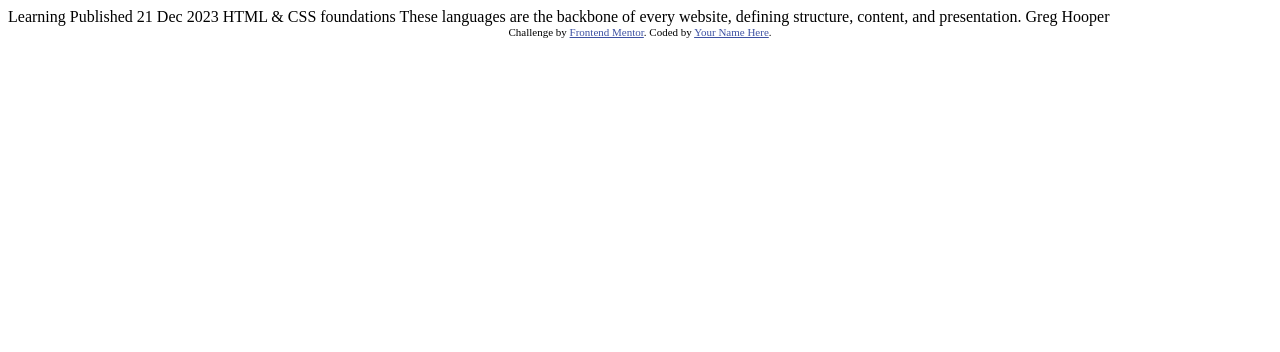
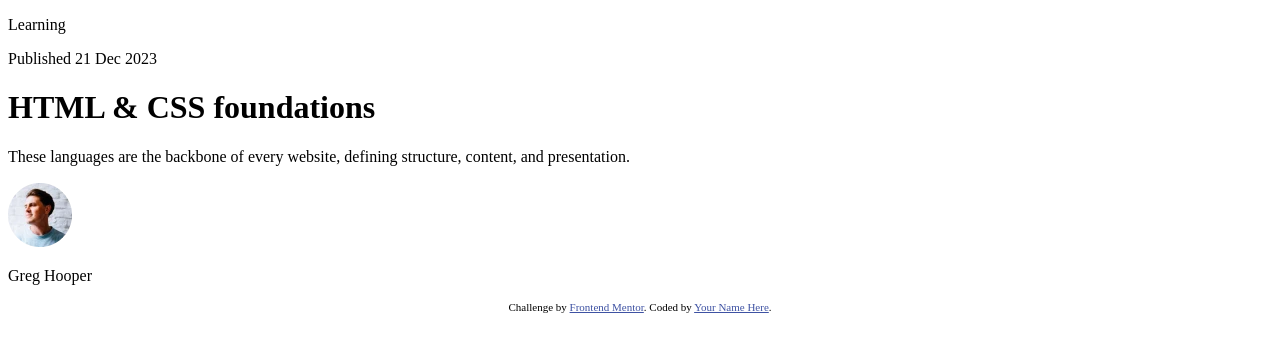
Before and after one commit to djmills89/BlogCard, a plain HTML site: page index.html in a window 1280 px wide. Drawn offline with Linux system fonts and the light colour scheme.

Commit message:
Initial structure

```diff
--- a/index.html
+++ b/index.html
@@ -16,19 +16,20 @@
 </head>
 <body>
 
-  Learning
+  <main class="card">
+    <div class="container">
+      <p>Learning</p>
+      <p>Published 21 Dec 2023</p>
+      <h1>HTML & CSS foundations</h1>
+      <p>These languages are the backbone of every website, defining structure, content, and presentation.</p>
+      <img src="./assets/images/image-avatar.webp" alt="Greg Hooper profile image.">
+      <p>Greg Hooper</p>
+    </div>
+  </main>
 
-  Published 21 Dec 2023
-
-  HTML & CSS foundations
-
-  These languages are the backbone of every website, defining structure, content, and presentation.
-
-  Greg Hooper
-
-  <div class="attribution">
+  <footer class="attribution">
     Challenge by <a href="https://www.frontendmentor.io?ref=challenge" target="_blank">Frontend Mentor</a>.
     Coded by <a href="#">Your Name Here</a>.
-  </div>
+  </footer>
 </body>
 </html>
```
